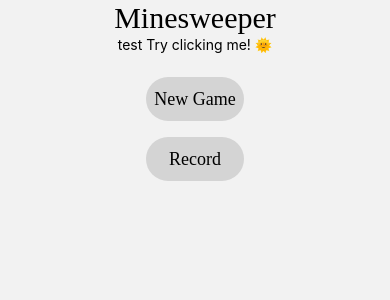
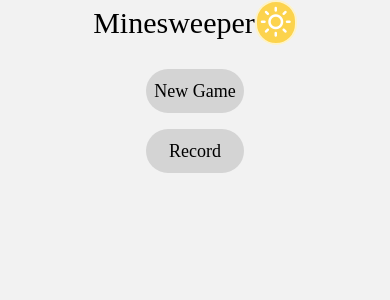
Before and after one commit to Vincy-Cheng/Minesweeper, a React Native app: screen /Home in a window 390 px wide. Shown: the top 300 px of the page. Built offline with nearby package versions, Linux system fonts and the light colour scheme; a web font is replaced by a local one.

Commit message:
add dark mode switch

```diff
--- /dev/null
+++ b/src/components/DarkModeSwitch.tsx
@@ -0,0 +1,24 @@
+import { useColorScheme } from 'nativewind';
+import { TouchableOpacity } from 'react-native';
+
+import Feather from 'react-native-vector-icons/Feather';
+import Ionicons from 'react-native-vector-icons/Ionicons';
+type Props = {};
+
+const DarkModeSwitch = (props: Props) => {
+  const { colorScheme, toggleColorScheme } = useColorScheme();
+  return (
+    <TouchableOpacity
+      onPress={toggleColorScheme}
+      className="rounded-full border-2 border-amber-100 bg-amber-300 dark:border-indigo-700 p-1 dark:bg-blue-900"
+    >
+      {colorScheme === 'dark' ? (
+        <Ionicons name="moon" size={30} color="#fcd34d"></Ionicons>
+      ) : (
+        <Feather name="sun" size={30} color="#ffffff"></Feather>
+      )}
+    </TouchableOpacity>
+  );
+};
+
+export default DarkModeSwitch;
--- a/src/screens/HomeScreen.tsx
+++ b/src/screens/HomeScreen.tsx
@@ -9,6 +9,7 @@ import { useAppDispatch, useAppSelector } from '../hooks';
 import { useColorScheme } from 'nativewind';
 import { BOARD_SIZE, BOMBS_NUM } from '../enum';
 import { isTimeRunning, initBoard } from '../store/GameStateSlice';
+import DarkModeSwitch from '../components/DarkModeSwitch';
 
 type HomeProps = {};
 
@@ -25,15 +26,13 @@ const HomeScreen = ({}: HomeProps) => {
   }, []);
 
   return (
-    <SafeAreaView className="justify-center items-center">
-      <CustomText
-        content="Minesweeper"
-        styleClass="text-3xl text-center dark:text-red-300"
-      />
-      <View>
-        <Text onPress={toggleColorScheme} className="dark:text-red-300">
-          test {`Try clicking me! ${colorScheme === 'dark' ? '🌙' : '🌞'}`}
-        </Text>
+    <SafeAreaView className="h-full items-center dark:bg-zinc-800 ">
+      <View className="flex-row items-center px-2">
+        <CustomText
+          content="Minesweeper"
+          styleClass="text-3xl text-center dark:text-white flex-1"
+        />
+        <DarkModeSwitch></DarkModeSwitch>
       </View>
 
       <View className="flex flex-col space-y-4 pt-6">
--- /dev/null
+++ b/src/screens/SettingScreen.tsx
@@ -0,0 +1,15 @@
+import { View, Text } from 'react-native';
+import React from 'react';
+import { SafeAreaView } from 'react-native-safe-area-context';
+
+type Props = {};
+
+const SettingScreen = (props: Props) => {
+  return (
+    <SafeAreaView>
+      <Text>SettingScreen</Text>
+    </SafeAreaView>
+  );
+};
+
+export default SettingScreen;
--- a/src/screens/props/index.ts
+++ b/src/screens/props/index.ts
@@ -4,6 +4,7 @@ export type RootStackParamList = {
   Home: any;
   Game: any;
   Record: any;
+  Setting: any;
 };
 
 export type NavigationScreenProp = StackNavigationProp<RootStackParamList>;
```
